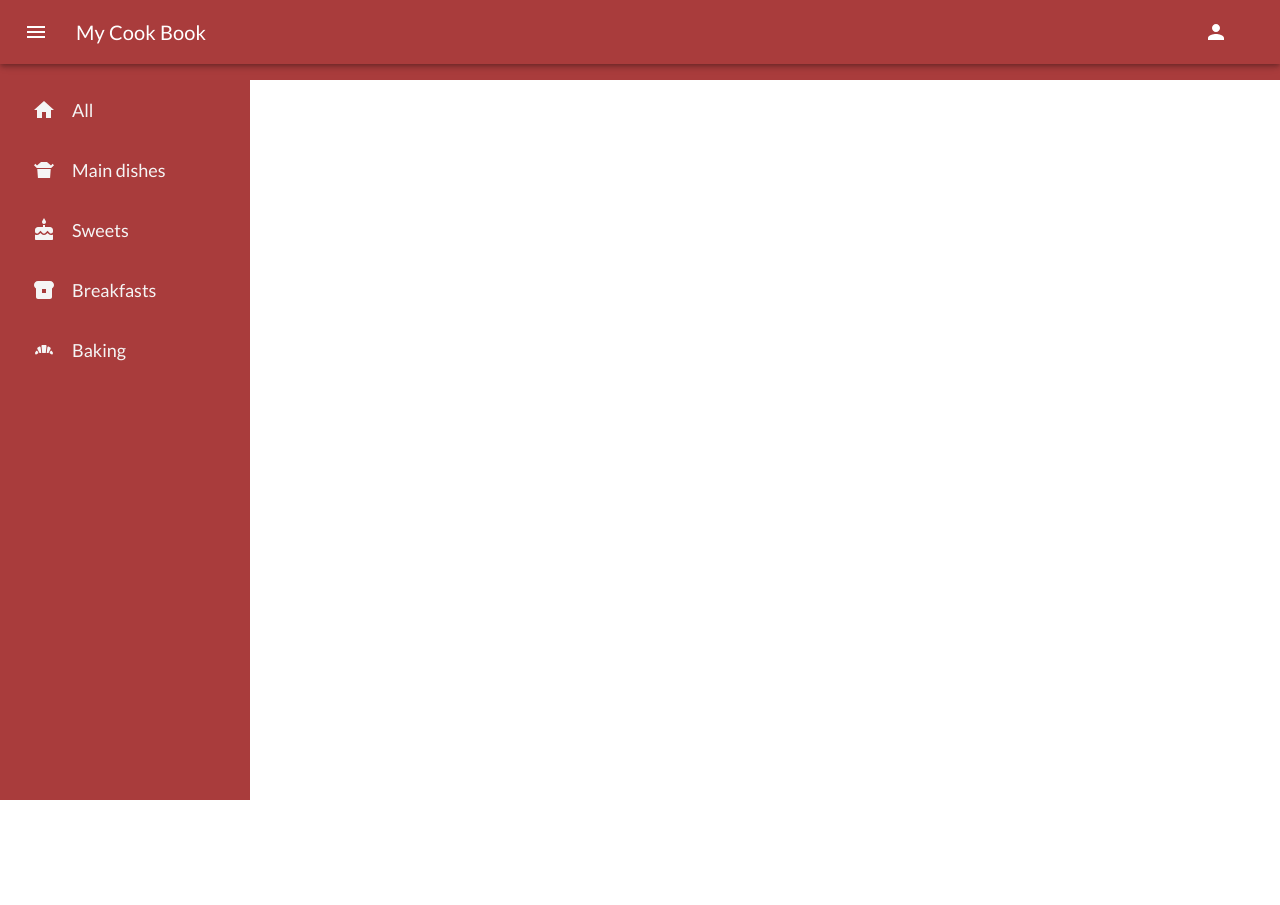
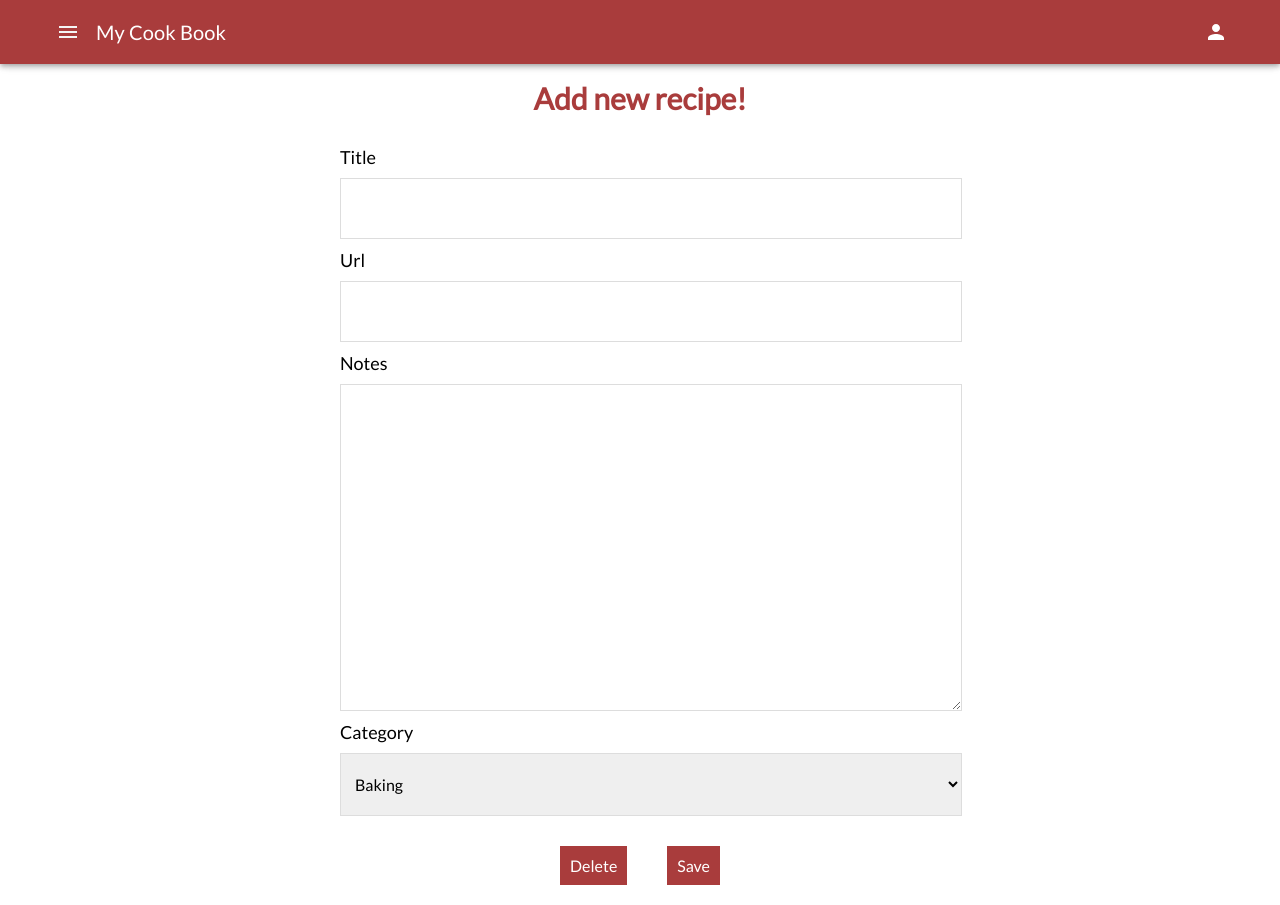
Before and after one commit to Michal1na/FrontendReact, a React (Create React App) app: page / in a window 1280 px wide. Before the commit the page ends 800 px from the top, so only its background shows below. Built offline with nearby package versions, Linux system fonts and the light colour scheme.

Commit message:
Fixed hook bug.

```diff
--- a/src/App.js
+++ b/src/App.js
@@ -1,14 +1,16 @@
 import React from "react";
 import './App.css';
+import './components/form/Form.css';
 import Header from "./components/header/Header";
 import { ThemeProvider, createTheme } from '@mui/material/styles';
-import ShowMenu from "./components/menu/Menu";
+
 import {BrowserRouter as Router, Routes, Route} from 'react-router-dom';
 import Home from './pages/Home';
 import Breakfasts from './pages/Breakfasts';
 import Baking from './pages/Baking';
 import MainDishes from './pages/Main-dishes';
 import Sweets from './pages/Sweets';
+import Create from "./components/form/Form";
 
 const theme = createTheme({
     palette: {
@@ -28,7 +30,7 @@ function App() {
 
           <Header/>
              <Router>
-                 <ShowMenu/>
+
                     <Routes>
                         <Route path='/' exact component={Home}/>
                         <Route path='/main-dishes' exact component={MainDishes}/>
@@ -39,6 +41,7 @@ function App() {
                     </Routes>
              </Router>
 
+          <Create/>
       </div>
       </ThemeProvider>
 
--- a/src/components/header/Header.js
+++ b/src/components/header/Header.js
@@ -1,9 +1,10 @@
 import * as React from 'react';
 import AppBar from "@mui/material/AppBar";
-import MenuIcon from "@mui/icons-material/Menu";
+
 import {IconButton, Toolbar, Typography} from "@mui/material";
 import PersonIcon from '@mui/icons-material/Person';
-import showMenu from "../menu/Menu";
+import ShowMenu from "../menu/Menu";
+
 
 
 export default function  Header() {
@@ -11,17 +12,7 @@ export default function  Header() {
 
         <AppBar>
             <Toolbar>
-            <IconButton
-                size="large"
-                edge="start"
-                color="inherit"
-                aria-label="menu"
-                sx={{mr:2,alignItems:'left' }}
-                onClick={showMenu}
-
-            >
-            <MenuIcon  />
-            </IconButton>
+                <ShowMenu/>
                 <Typography variant="h6" sx={{ flexGrow: 10 }}>
                 <p > My Cook Book </p>
                 </Typography>
--- a/src/components/menu/Menu.css
+++ b/src/components/menu/Menu.css
@@ -21,7 +21,7 @@
     justify-content: center;
     position: fixed;
     top:0;
-    /*left: -100%;*/
+    left: -100%;
     transition: 850ms;
 }
 
--- a/src/components/menu/Menu.js
+++ b/src/components/menu/Menu.js
@@ -8,18 +8,18 @@ import './Menu.css';
 export default function ShowMenu() {
     const[sidebar, setSidebar] = useState(false);
 
-   function showSidebar () {setSidebar(!sidebar)};
+   function showSidebar () {setSidebar(!sidebar)}
 
    return(
        <>
-     <div className= "navbar">
+     <div className= "navbar nav-text">
          <Link to="#" className='menu-bars'>
             <MenuIcon onClick={showSidebar}/>
          </Link>
      </div>
            <nav className={sidebar ? 'nav-menu active' : 'nav-menu'}>
                <ul className ='nav-menu-items' onClick={showSidebar}>
-                   <li className="navbar-toggle">
+                   <li className="navbar-toggle nav-text">
                        <Link to ="#" className ='menu-bars'>
                             <CloseIcon/>
                        </Link>
```
Also changed, not shown: src/index.css (line endings or trailing spaces).
